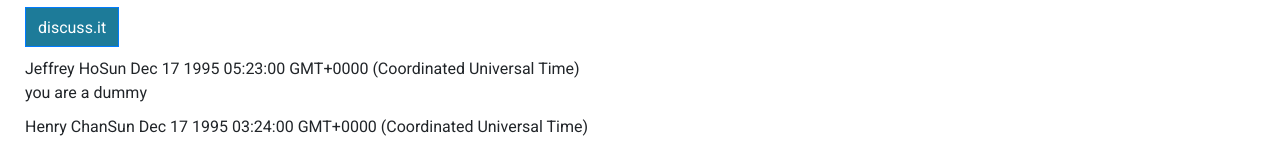
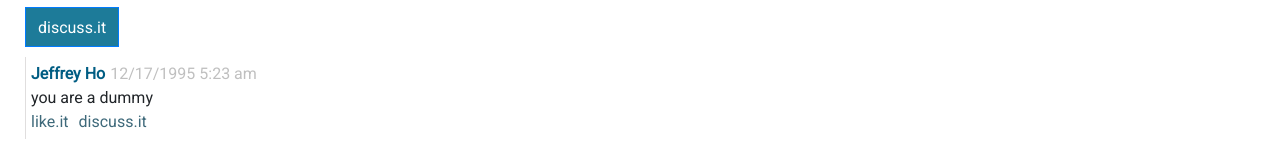
Before and after one commit to y-e-e-t-c-o-d-e/tag.it, a React (Create React App) app in the folder client/: page / in a window 1280 px wide. Shown: the part 793-935 px from the top of the page. Built offline with nearby package versions, Linux system fonts and the light colour scheme; no server answers; sample sign-in values are in the browser's storage.

Commit message:
fixed up styling for comments

```diff
--- a/client/src/components/CommentSection/Comment/index.jsx
+++ b/client/src/components/CommentSection/Comment/index.jsx
@@ -1,8 +1,58 @@
 import React, { useState } from 'react';
 import "./style.css";
 
+import API from "../../../utils/API.js";
+import { Dropdown, DropdownButton, Button } from "react-bootstrap";
+
 /* recursive functional component for comments */
 const Comment = ({ comment }) => {
+
+    const [liked, setLike] = useState(false);
+    const [newReply, setNewReply] = useState(false);
+    const [visibility, setVisiblity] = useState("public, visible");
+
+    const handleCreateReply = () => {
+
+    };
+
+    const formatDate = (date) => {
+        var hours = date.getHours();
+        var minutes = date.getMinutes();
+        var ampm = hours >= 12 ? 'pm' : 'am';
+        hours = hours % 12;
+        hours = hours ? hours : 12; // the hour '0' should be '12'
+        minutes = minutes < 10 ? '0' + minutes : minutes;
+        var strTime = hours + ':' + minutes + ' ' + ampm;
+        return (date.getMonth() + 1) + "/" + date.getDate() + "/" + date.getFullYear() + "  " + strTime;
+    };
+
+    const renderCreateNewReply = () => {
+        if (newReply) {
+            return (
+                <div>
+                    <form onSubmit={handleCreateReply} className="post-comment-form">
+                        <div className="comment-text">
+                            <textarea name="new-comment" placeholder="Reply to this comment"></textarea>
+                        </div>
+                        <div className="comment-post-options">
+                            <div className="select-anonymous">
+                                <p>Discuss as: </p>
+                                <DropdownButton id="dropdown-button-form" title={visibility} drop="up">
+                                    <Dropdown.Item as="button" onClick={() => { setVisiblity("public, visible") }} >public, visible</Dropdown.Item>
+                                    <Dropdown.Item as="button" onClick={() => { setVisiblity("public, anonymous") }} >public, anonymous</Dropdown.Item>
+                                    <Dropdown.Item as="button" onClick={() => { setVisiblity("private") }} >private</Dropdown.Item>
+                                </DropdownButton>
+                            </div>
+                            <Button id="cancel-button" onClick={() => { setNewReply(false) }}>cancel</Button>
+                            <Button id="create-button">create.it</Button>
+                        </div>
+                    </form>
+                </div>
+            );
+        }
+        return;
+    };
+
     const renderNestedComments = () => {
         const nestedComments = comment.childList.slice().sort((a, b) => b.time - a.time);
 
@@ -12,10 +62,21 @@
     };
 
     return (
-        <div style={{ "marginLeft": "25px", "marginTop": "10px" }}>
+        <div className="comment">
             <span id="username">{comment.author}</span>
-            <span id="date">{comment.time.toString()}</span>
+            <span id="date">{formatDate(comment.time)}</span>
             <div>{comment.content}</div>
+            <div className="comment-options">
+                <a href="#" onClick={(e) => {
+                    e.preventDefault();
+                    setLike(true);
+                }}>like.it</a>
+                <a href="#" onClick={(e) => {
+                    e.preventDefault();
+                    setNewReply(true);
+                }}>discuss.it</a>
+            </div>
+            {renderCreateNewReply()}
             {renderNestedComments()}
         </div>
     );
--- a/client/src/components/CommentSection/Comment/style.css
+++ b/client/src/components/CommentSection/Comment/style.css
@@ -0,0 +1,27 @@
+#username {
+    font-weight: bold;
+    margin-right: 5px;
+    color: #005D83;
+}
+
+#date {
+    color: rgba(0, 0, 0, 0.25);
+}
+
+.comment {
+    margin: 10px 0 0 25px;
+    border-left: 1.5px solid #E0DEDE;
+    padding: 5px;
+}
+
+.comment-options a {
+    color: #3E697A;
+    text-decoration: none;
+    margin-right: 10px;
+    transition: color 0.1s linear;
+}
+
+.comment-options a:hover {
+    color: #F9D127;
+    transition: color 0.1s linear;
+}
--- a/client/src/components/CommentSection/index.jsx
+++ b/client/src/components/CommentSection/index.jsx
@@ -40,7 +40,7 @@
                         <div className="comment-text">
                             <textarea name="new-comment" placeholder="Create a new followup comment"></textarea>
                         </div>
-                        <div className="comment-options">
+                        <div className="comment-post-options">
                             <div className="select-anonymous">
                                 <p>Discuss as: </p>
                                 <DropdownButton id="dropdown-button-form" title={visibility} drop="up">
@@ -50,7 +50,7 @@
                                 </DropdownButton>
                             </div>
                             <Button id="cancel-button" onClick={() => { setNewComment(false) }}>cancel</Button>
-                            <Button id="create-button">create.it</Button>
+                            <Button id="create-button" type="submit">create.it</Button>
                         </div>
                     </form>
                 </div>
--- a/client/src/components/CommentSection/style.css
+++ b/client/src/components/CommentSection/style.css
@@ -1,4 +1,4 @@
-.comment-options {
+.comment-post-options {
     display: flex;
     justify-content: space-evenly;
     flex: 1 1 0;
```
